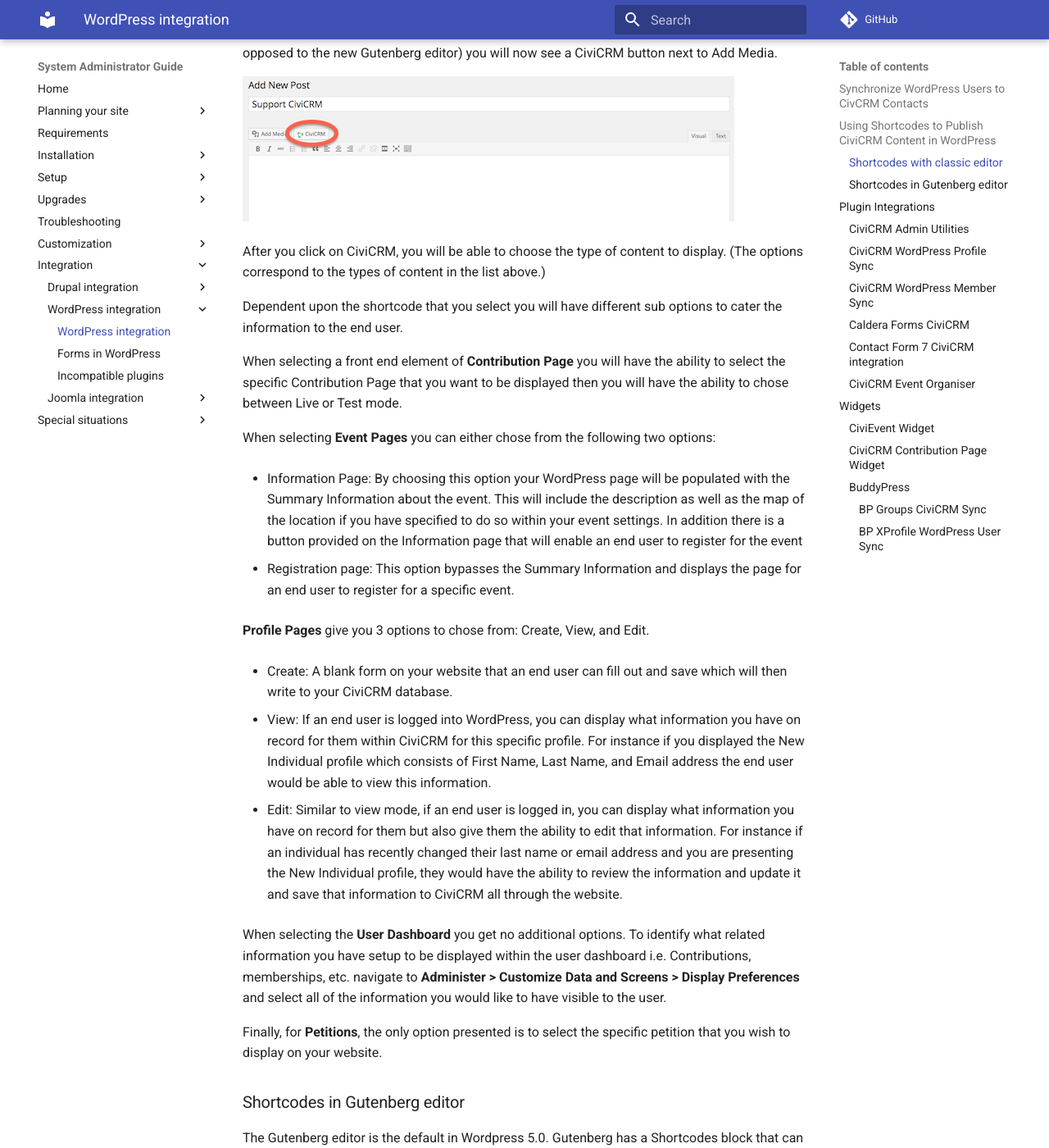
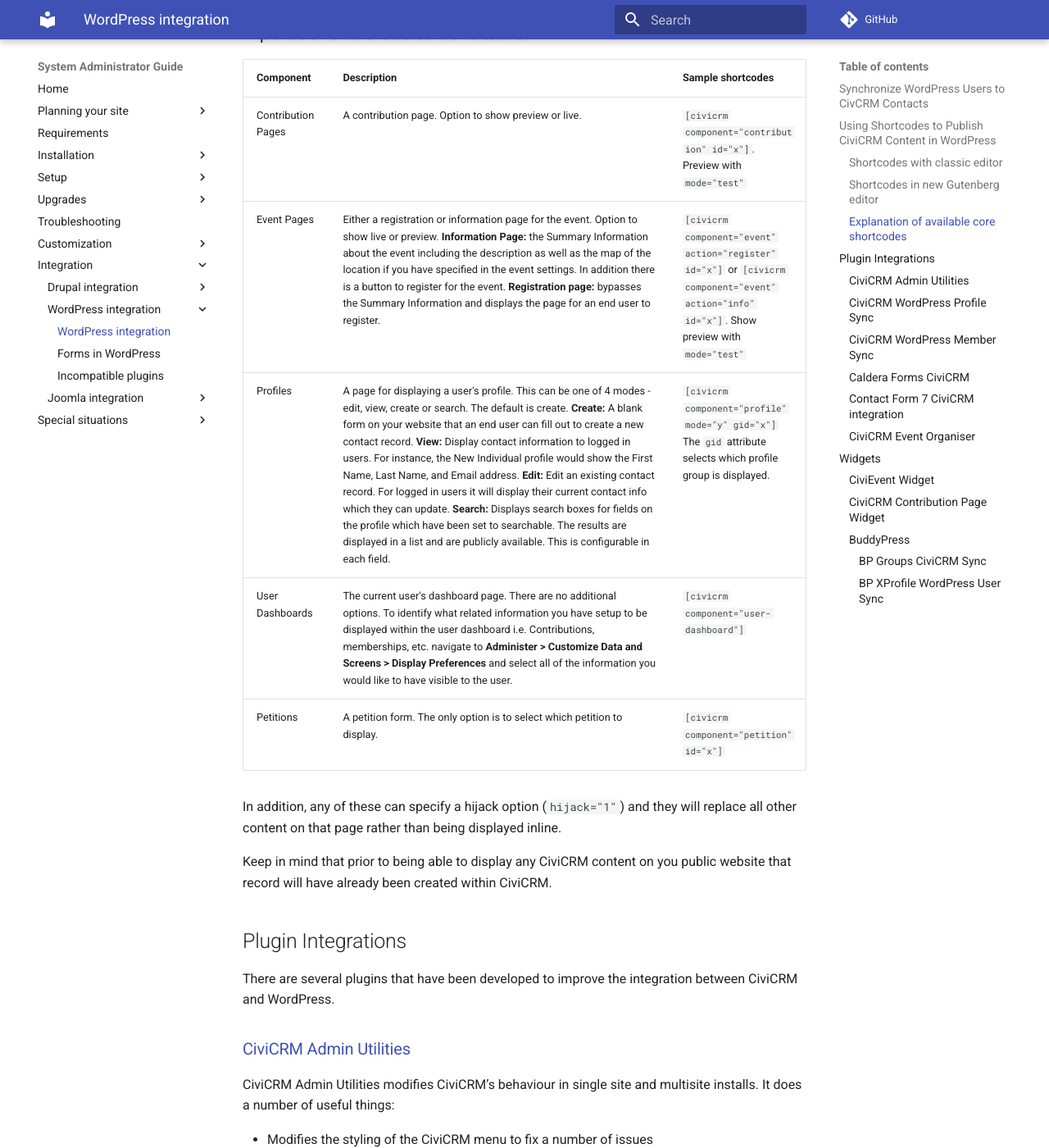
Before and after one commit to civicrm/civicrm-sysadmin-guide, an MkDocs documentation site: the page built from docs/integration/wordpress/index.md, in a window 1280 px wide and 1400 px high, scrolled down 1463 px. Shown: the whole window at 82% size. Built offline with MkDocs 1.6.1 and Material for MkDocs 9.7.7, drawn with Linux system fonts in a browser that asks for light colours; comment, search, counter and statistics services are not loaded; old or Windows-style settings are respelled for this version of MkDocs; some of the changed text lies outside the part shown.

Commit message:
Further tweaks to shortcode help

```diff
--- a/docs/integration/wordpress/index.md
+++ b/docs/integration/wordpress/index.md
@@ -12,18 +12,6 @@ CiviCRM offers a function to Synchronize Users to Contacts: CiviCRM will check e
 
 WordPress shortcodes enable a user to be able to very easily display dynamic content within a WordPress Page or Post with the use of just one line of text. For more information about WordPress shortcodes [check here](http://en.support.wordpress.com/category/shortcodes/). After installing CiviCRM within your WordPress environment, you can immediately take advantage of CiviCRM specific shortcodes that enable you to display content that relates to contribution pages, event pages, profiles, user dashboards, and petitions. Extensions can also add their own shortcodes. The basic shortcode format is `[civicrm compontent=X]` with various options, including the ID of the component you want to display.
 
-| Component | Sample shortcodes | Description |
-| --- | --- | --- |
-| Contribution Pages | `[civicrm component="contribution" id="x"]` | A contribution page specified by the id attribute. |
-| Event Pages | `[civicrm component="event" action="register" id="x"]` or `[civicrm component="event" action="info" id="x"]` | Either a registration or information page for the event specified by the id attribute. |
-| Profiles | `[civicrm component="profile" mode="y" gid="x"]` | A page for displaying a user's profile. This can be one of 4 modes - edit, view, create or search. The default is create. The gid attribute selects which profile group is displayed. |
-| User Dashboards | `[civicrm component="user-dashboard"]` | The current user's dashboard page. |
-| Petitions | `[civicrm component="petition" id="x"]` | A petition form specified by the id attribute. |
-
-In addition, any of these can specify a hijack option (`hijack="1"`) and they will replace all other content on that page rather than being displayed inline.
-
-Keep in mind that prior to being able to display any CiviCRM content on you public website that record will have already been created within CiviCRM.
-
 ### Shortcodes with classic editor
 
 To add a shortcode either create a new post or new page. If you are using the classic editor (as opposed to the new Gutenberg editor) you will now see a CiviCRM button next to Add Media.
@@ -34,30 +22,23 @@ After you click on CiviCRM, you will be able to choose the type of content to di
 
 Dependent upon the shortcode that you select you will have different sub options to cater the information to the end user.
 
-When selecting a front end element of **Contribution Page** you will have the ability to select the specific Contribution Page that you want to be displayed then you will have the ability to chose between Live or Test mode.
+### Shortcodes in new Gutenberg editor
 
-When selecting **Event Pages** you can either chose from the following two options:
+The Gutenberg editor is the default editor slated to be released in WordPress 5.0. Gutenberg has a Shortcodes block that can be used to insert shortcodes by typing them in. Currently there is no specific CiviCRM block for Gutenberg so there is no interactive way to see the options available for the shortcode. You will need to know the format and look up IDs and options in CiviCRM before creating the shortcode in Wordpress.
 
--   Information Page: By choosing this option your WordPress page will be populated with the Summary Information about the event. This will include the description as well as the map of the location if you have specified to do so within your event settings. In addition there is a button provided on the Information page that will enable an end user to register for the event
+### Explanation of available core shortcodes
 
--   Registration page: This option bypasses the Summary Information and displays the page for an end user to register for a specific event.
+| Component | Description | Sample shortcodes |
+| --- | --- | --- |
+| Contribution Pages | A contribution page. Option to show preview or live. | `[civicrm component="contribution" id="x"]`. Preview with `mode="test"` |
+| Event Pages | Either a registration or information page for the event. Option to show live or preview. **Information Page:** the Summary Information about the event including the description as well as the map of the location if you have specified in the event settings. In addition there is a button to register for the event. **Registration page:** bypasses the Summary Information and displays the page for an end user to register. | `[civicrm component="event" action="register" id="x"]` or `[civicrm component="event" action="info" id="x"]`. Show preview with `mode="test"` |
+| Profiles | A page for displaying a user's profile. This can be one of 4 modes - edit, view, create or search. The default is create. **Create:** A blank form on your website that an end user can fill out to create a new contact record. **View:** Display contact information to logged in users. For instance, the New Individual profile would show the First Name, Last Name, and Email address. **Edit:** Edit an existing contact record. For logged in users it will display their current contact info which they can update. **Search:** Displays search boxes for fields on the profile which have been set to searchable. The results are displayed in a list and are publicly available. This is configurable in each field.| `[civicrm component="profile" mode="y" gid="x"]` The `gid` attribute selects which profile group is displayed. |
+| User Dashboards | The current user's dashboard page. There are no additional options. To identify what related information you have setup to be displayed within the user dashboard i.e. Contributions, memberships, etc. navigate to **Administer > Customize Data and Screens > Display Preferences** and select all of the information you would like to have visible to the user. | `[civicrm component="user-dashboard"]` |
+| Petitions | A petition form. The only option is to select which petition to display. | `[civicrm component="petition" id="x"]` |
 
-**Profile Pages** give you 3 options to chose from: Create, View, and Edit.
+In addition, any of these can specify a hijack option (`hijack="1"`) and they will replace all other content on that page rather than being displayed inline.
 
--   Create: A blank form on your website that an end user can fill out and save which will then write to your CiviCRM database.
-
--   View: If an end user is logged into WordPress, you can display what information you have on record for them within CiviCRM for this specific profile. For instance if you displayed the New Individual profile which consists of First Name, Last Name, and Email address the end user would be able to view this information.
-
--   Edit: Similar to view mode, if an end user is logged in, you can display what information you have on record for them but also give them the ability to edit that information. For instance if an individual has recently changed their last name or email address and you are presenting the New Individual profile, they would have the ability to review the information and update it and save that information to CiviCRM all through the website.
-
-When selecting the **User Dashboard** you get no additional options. To identify what related information you have setup to be displayed within the user dashboard i.e. Contributions, memberships, etc. navigate to **Administer > Customize Data and Screens > Display Preferences** and select all of the information you would like to have visible to the user.
-
-Finally, for **Petitions**, the only option presented is to select the specific petition that you wish to display on your website.
-
-
-### Shortcodes in Gutenberg editor
-
-The Gutenberg editor is the default in Wordpress 5.0. Gutenberg has a Shortcodes block that can be used to insert shortcodes by typing them in. Currently there is no specific CiviCRM block for Gutenberg so there is no interactive way to see the options available for the shortcode. You will need to know the format and look up IDs and options in CiviCRM before creating the shortcode in Wordpress.
+Keep in mind that prior to being able to display any CiviCRM content on you public website that record will have already been created within CiviCRM.
 
 ## Plugin Integrations
 
```
